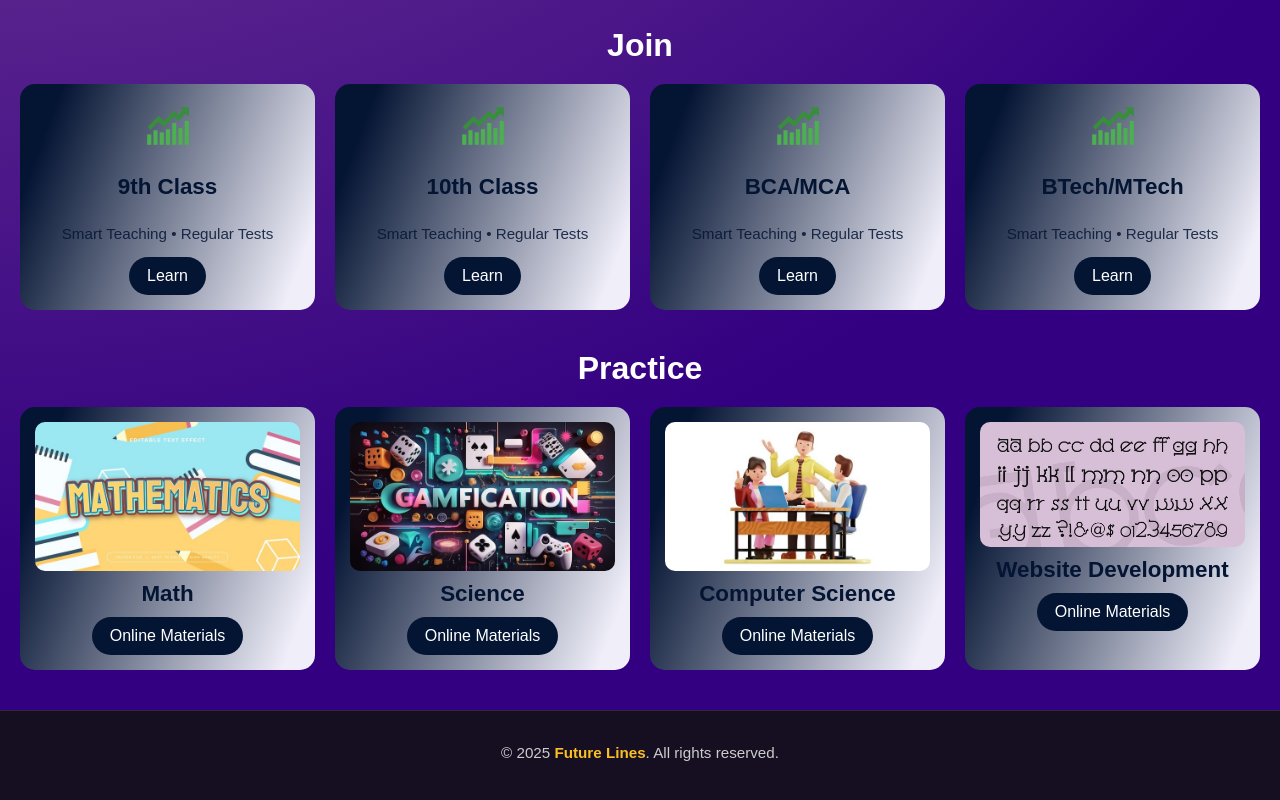
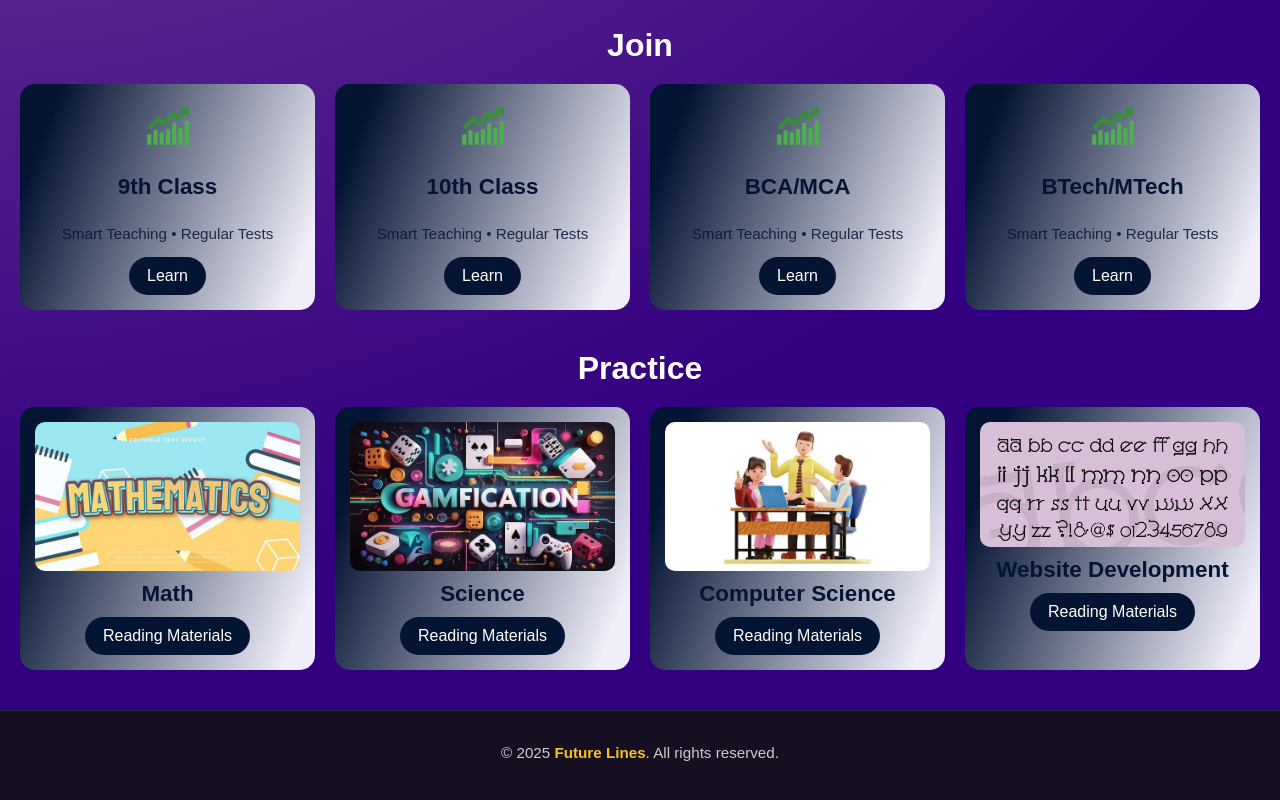
Before and after one commit to vishalamc/freelines, a React (Create React App) app: page / in a window 1280 px wide. Shown: the part 1020-1820 px from the top of the page. Built offline with nearby package versions, Linux system fonts and the light colour scheme.

Commit message:
Update HomePage.js

```diff
--- a/src/pages/HomePage.js
+++ b/src/pages/HomePage.js
@@ -63,7 +63,7 @@ export default function Home() {
           <div className="card" key={i}>
             <img src={course.img} alt={course.title} className="card-img" />
             <h2>{course.title}</h2>
-            <Link to={course.link} className="learn-btn">Online Materials</Link>
+            <Link to={course.link} className="learn-btn">Reading Materials</Link>
           </div>
         ))}
       </div>
```
